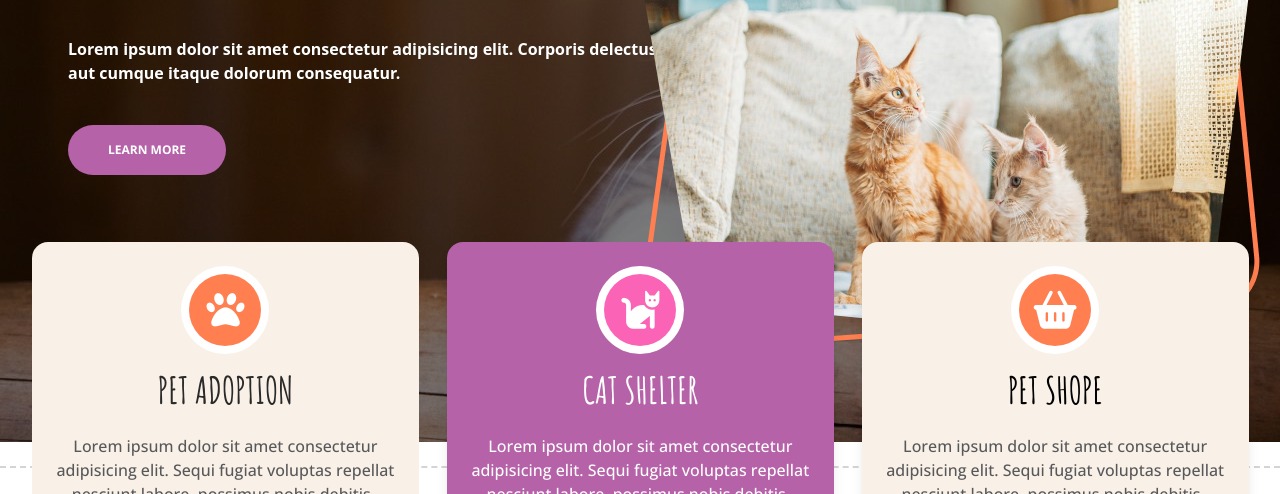
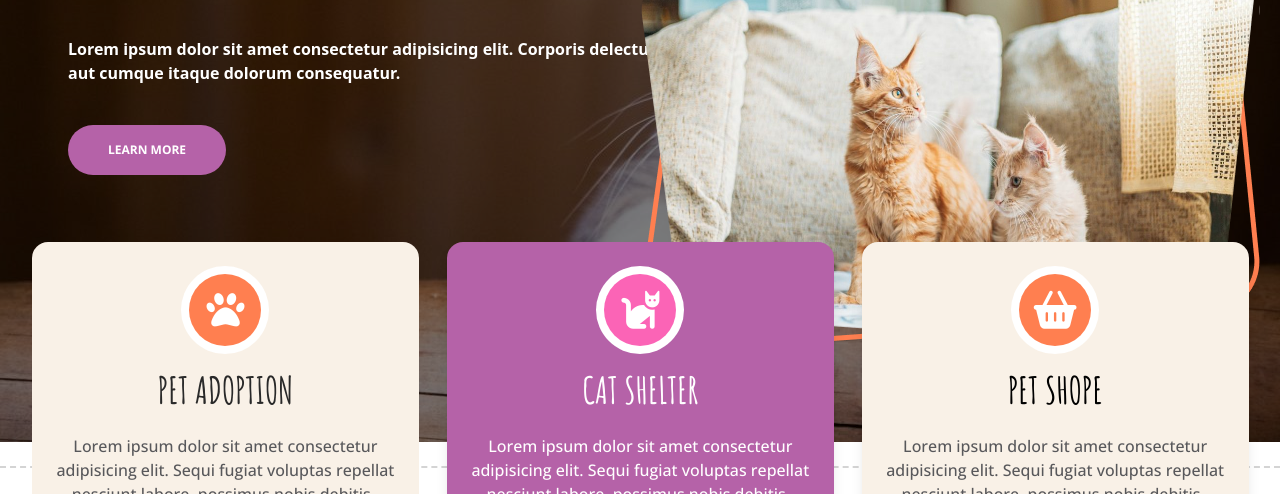
Before and after one commit to AbdulAlim35/catporject, a website built with Vite: page index.html in a window 1280 px wide. Shown: the part 511-1005 px from the top of the page. Built offline with nearby package versions, Linux system fonts and the light colour scheme; files whose address does not match are found by name; a web font is replaced by a local one.

Commit message:
add to image mask

```diff
--- a/index.html
+++ b/index.html
@@ -240,10 +240,11 @@
   <section>
     <div class=" relative   ">
       <div class="flex absolute flex-wrap -top-[600px] right-5 ">
-        <img class="w-[100%] h-[100%]" src="bg_4.png" alt="">
-        <img class="w-[100%] h-[100%] absolute rounded-3xl  " style="clip-path: polygon(0 15%, 100% 0, 91% 100%, 9% 89%);" src="two-funny.jpg" alt="">
-
+        <img class="w-full h-full" src="bg_4.png" alt="">
+        <div class=" h-full w-full absolute [mask-size:contain] [mask-reprat:no-repeat] [mask-image:url(bg_1.png)] [mask-position:center]">
+        <img class="w-full h-full " src="two-funny.jpg" alt="">
       </div>
+    </div>
 
     </div>
   </section>
@@ -259,5 +260,6 @@
       </div>
     </div>
   </section>
+
   </body>
 </html>
```
Also changed, not shown: bg_1.png (added).
